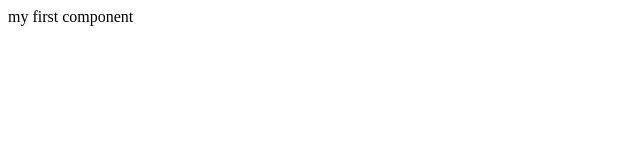
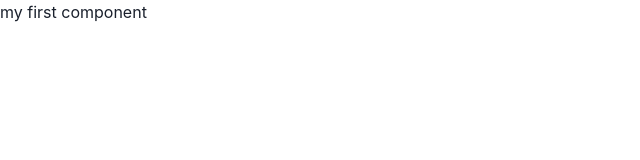
Before and after one commit to AndersonAndrad/detective-table, a React (Vite) app: page / in a window 1280 px wide. Shown: the top 160 px of the page, without its empty margins (0-640 px from the left). Built offline with nearby package versions, Linux system fonts and the light colour scheme.

Commit message:
config: add chackra-ui dependence

```diff
--- a/package.json
+++ b/package.json
@@ -9,6 +9,10 @@
     "preview": "vite preview"
   },
   "dependencies": {
+    "@chakra-ui/react": "^2.5.1",
+    "@emotion/react": "^11.10.6",
+    "@emotion/styled": "^11.10.6",
+    "framer-motion": "^10.2.5",
     "react": "^18.2.0",
     "react-dom": "^18.2.0"
   },
--- a/src/main.tsx
+++ b/src/main.tsx
@@ -1,9 +1,12 @@
+import { ChakraProvider } from '@chakra-ui/react'
 import React from 'react'
 import ReactDOM from 'react-dom/client'
 import { App } from './App'
 
 ReactDOM.createRoot(document.getElementById('root') as HTMLElement).render(
   <React.StrictMode>
-    <App />
+    <ChakraProvider>
+      <App />
+    </ChakraProvider>
   </React.StrictMode>,
 )
```
Also changed, not shown: 1 other file (tests, documents, lock files or other folders).
